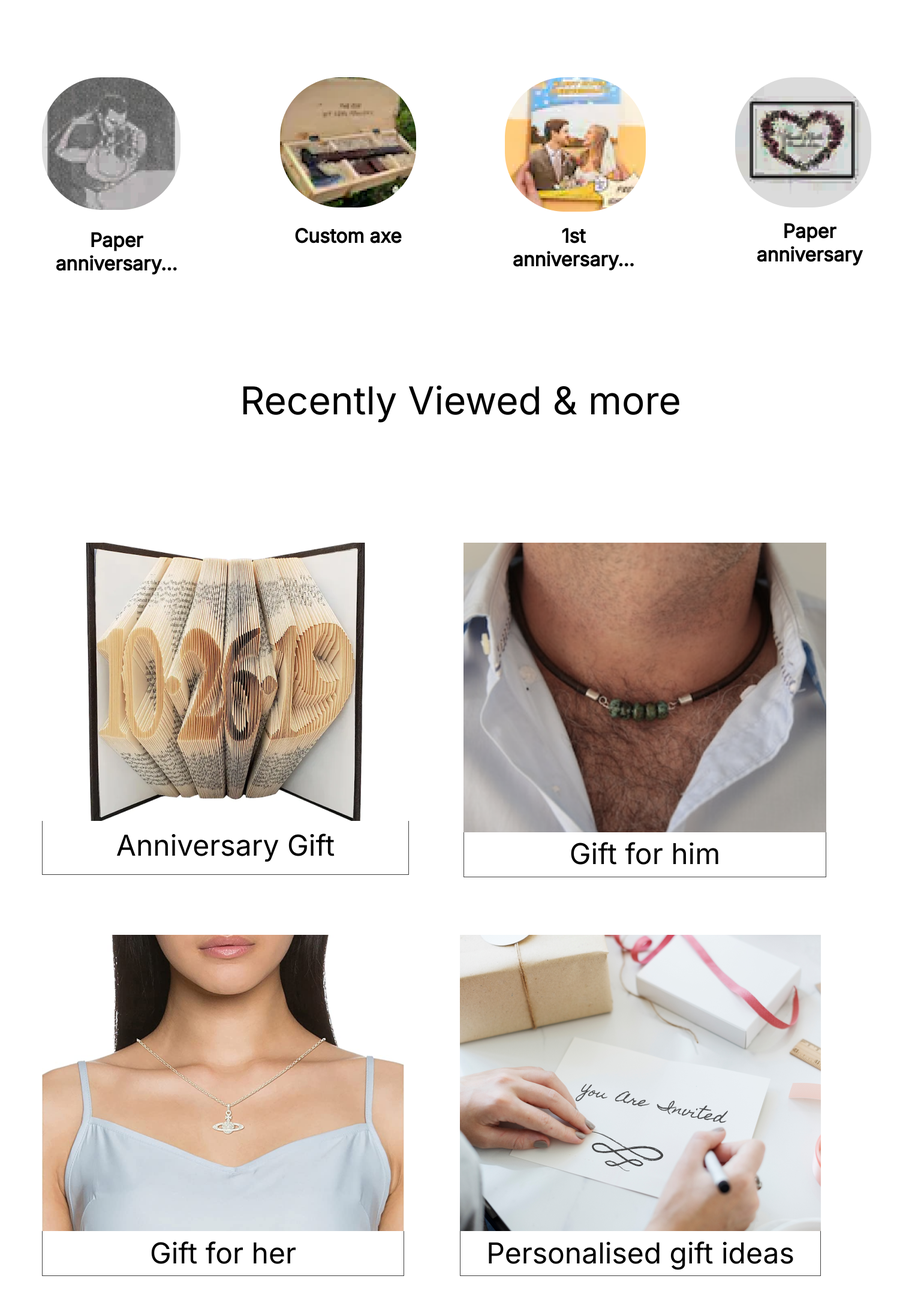
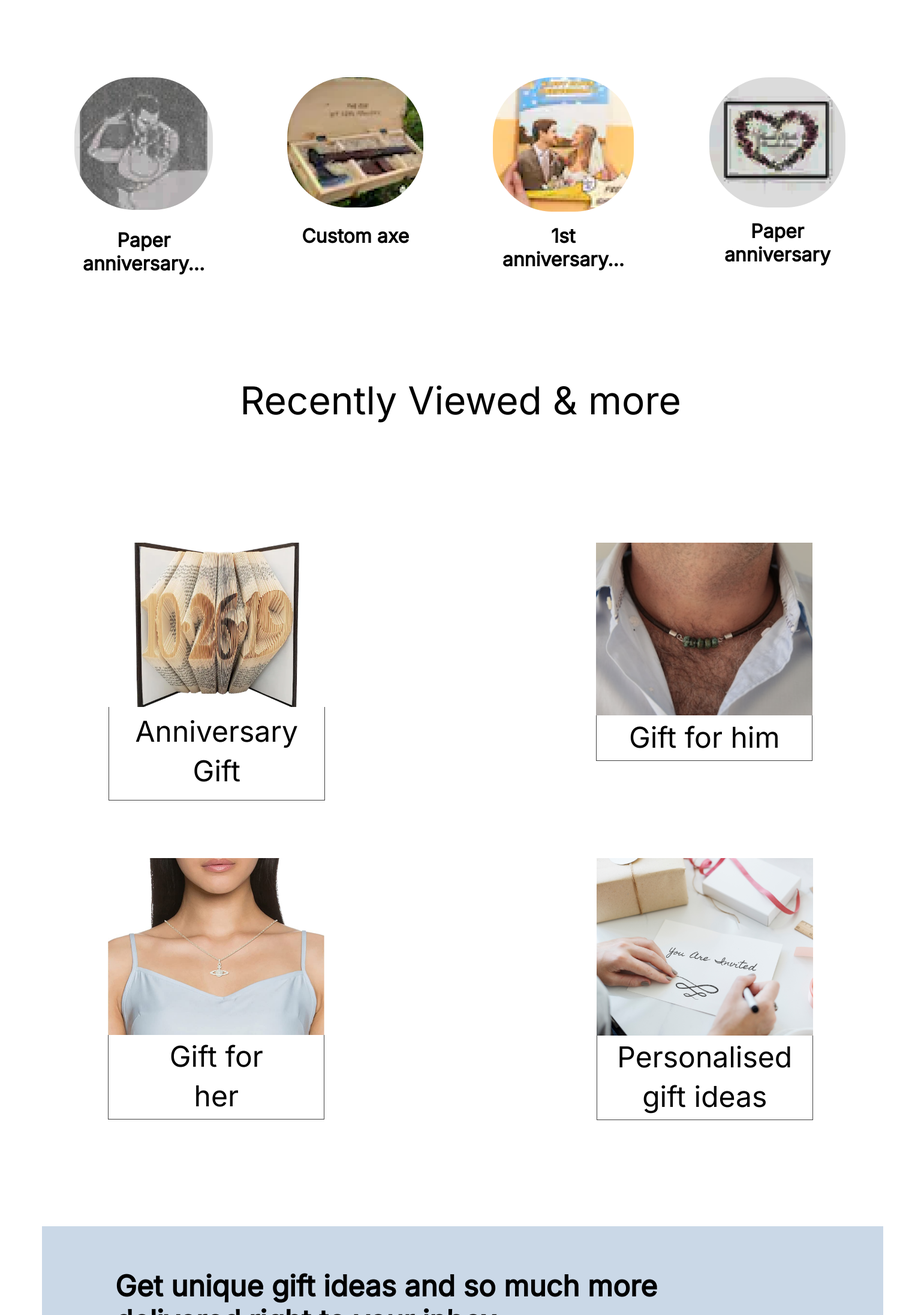
Before and after one commit to Layconnn/etsy, a React (Vite) app: page / in a window 1536 px wide. Shown: the part 520-2713 px from the top of the page at 60% size. Built offline with nearby package versions, Linux system fonts and the light colour scheme.

Commit message:
adjusting wider responsiveness

```diff
--- a/index.html
+++ b/index.html
@@ -16,6 +16,9 @@
       }
       html{
         font-family: 'Inter';
+        @media (min-width: 1441px){
+          margin: 0 auto;
+        }
       }
     </style>
     <style>
--- a/src/App.scss
+++ b/src/App.scss
@@ -72,9 +72,14 @@
 .section1{
     display: flex;
     justify-content: space-between;
-    padding-left: 4.375rem;
-    padding-right: 3.875rem;
+    margin-left: 4.375rem;
+    margin-right: 3.875rem;
     margin-top: 10.813rem;
+    @media (min-width: 1441px){
+        margin-left: auto;
+        margin-right: auto;
+        justify-content: space-evenly;
+      }
     @media (max-width: 1024px){
         padding-left: 2.375rem;
         margin-top: 1.813rem;
@@ -85,6 +90,7 @@
         padding-right: 1.938rem;
     }
     &__one{
+        text-align: center;
         @media (max-width: 768px){
             text-align: center;
         }
@@ -102,6 +108,7 @@
             font-size: 2rem;
             text-align: center;
             line-height: 2.438rem;
+            margin: auto;
             margin-top: 1.688rem;
             max-width: 15.5rem;
             @media (max-width: 1204px){
@@ -116,6 +123,7 @@
             @media (max-width: 768px){
                 margin: auto;
                 margin-top: 0.375rem;
+                font-size: 0.9rem;
             }
             @media (max-width: 500px){
                 font-size: 0.625rem;
@@ -124,6 +132,7 @@
         }
     }
     &__two{
+        text-align: center;
         @media (max-width: 768px){
             text-align: center;
         }
@@ -141,6 +150,7 @@
             text-align: center;
             font-size: 2rem;
             line-height: 2.438rem;
+            margin: auto;
             margin-top: 1.5rem;
             max-width: 15.5rem;
             @media (max-width: 1204px){
@@ -155,6 +165,7 @@
             @media (max-width: 768px){
                 margin: auto;
                 margin-top: 0.375rem;
+                font-size: 0.9rem;
             }
             @media (max-width: 500px){
                 font-size: 0.625rem;
@@ -163,6 +174,7 @@
         }
     }
     &__three{
+        text-align: center;
         @media (max-width: 768px){
             text-align: center;
         }
@@ -180,6 +192,7 @@
             font-size: 2rem;
             text-align: center;
             line-height: 2.438rem;
+            margin: auto;
             margin-top: 1.063rem;
             max-width: 14.25rem;
             @media (max-width: 1204px){
@@ -195,6 +208,8 @@
             @media (max-width: 768px){
                 margin: auto;
                 margin-top: 0.375rem;
+                max-width: 6.5rem;
+                font-size: 0.9rem;
             }
             @media (max-width: 500px){
                 font-size: 0.625rem;
@@ -203,6 +218,7 @@
         }
     }
     &__four{
+        text-align: center;
         @media (max-width: 768px){
             text-align: center;
         }
@@ -221,6 +237,7 @@
             font-size: 2rem;
             text-align: center;
             line-height: 2.438rem;
+            margin: auto;
             margin-top: 1rem;
             max-width: 15.5rem;
             @media (max-width: 1204px){
@@ -235,6 +252,7 @@
             @media (max-width: 768px){
                 margin: auto;
                 margin-top: 0.375rem;
+                font-size: 0.9rem;
             }
             @media (max-width: 500px){
                 font-size: 0.625rem;
@@ -251,6 +269,7 @@
     margin-top: 10.625rem;
     @media (max-width: 1024px){
         font-size: 2rem;
+        margin-top: 3.063rem;
     }
     @media (max-width: 500px){
         font-size: 0.875rem;
@@ -258,28 +277,46 @@
     }
 }
 .section2{
-    padding-left: 4.375rem;
-    padding-right: 3.875rem;
+    margin-left: 4.375rem;
+    margin-right: 3.875rem;
     margin-top: 12.438rem;
+    @media (min-width: 1441px){
+        margin-left: auto;
+        margin-right: auto;
+      }
     @media (max-width: 1024px){
-        padding-right: 1.938rem;
-        padding-left: 1.188rem;
+        margin-right: 1.938rem;
+        margin-left: 1.188rem;
         margin-top: 3.313rem;
     }
     &__term{
         display: flex;
         margin-bottom: 6rem;
+        @media (min-width: 1441px){
+            justify-content: space-around;
+          }
         @media (max-width: 1024px){
             margin-bottom: 2.688rem;
         }
         &__one{
             text-align: center;
+            @media (min-width: 1441px){
+                width: 100%;
+              }
             img{
                 max-width: 100%;
+                @media (min-width: 1441px){
+                    width: 50%;
+                  }
             }
             &__class{
                 margin-top: -0.4rem;
                 border: 1px solid rgba(0, 0, 0, 0.75);
+                @media (min-width: 1441px){
+                    width: 50%;
+                    margin-left: auto;
+                    margin-right: auto;
+                }
                 p{
                     margin: auto;
                     font-weight: 400;
@@ -287,6 +324,9 @@
                     padding-bottom: 0.3rem;
                     font-size: 3rem;
                     line-height: 4.125rem;
+                    @media (min-width: 1441px){
+                        width: 100%;
+                      }
                     @media (max-width: 1200px){
                         font-size: 2rem;
                     }
@@ -304,15 +344,26 @@
         &__four{
             text-align: center;
             margin-right: 5.688rem;
+            @media (min-width: 1441px){
+                width: 100%;
+              }
             @media (max-width: 768px){
                 margin-right: 1rem;
             }
             img{
                 max-width: 100%;
+                @media (min-width: 1441px){
+                    width: 50%;
+                }
             }
             &__class{
                 margin-top: -0.4rem;
                 border: 1px solid rgba(0, 0, 0, 0.75);
+                @media (min-width: 1441px){
+                    width: 50%;
+                    margin-left: auto;
+                    margin-right: auto;
+                }
                 p{
                     margin: auto;
                     font-weight: 400;
@@ -320,6 +371,9 @@
                     padding-bottom: 0.9rem;
                     font-size: 3rem;
                     line-height: 4.125rem;
+                    @media (min-width: 1441px){
+                        width: 100%;
+                      }
                     @media (max-width: 1200px){
                         font-size: 2rem;
                     }
@@ -342,14 +396,30 @@
     }
     &__term1{
         display: flex;
+        @media (min-width: 1441px){
+            margin-left: auto;
+            margin-right: auto;
+            justify-content: space-around;
+        }
         &__one{
             text-align: center;
+            @media (min-width: 1441px){
+                width: 100%;
+              }
             img{
                 max-width: 100%;
+                @media (min-width: 1441px){
+                    width: 50%;
+                }
             }
             &__class{
                 margin-top: -0.4rem;
                 border: 1px solid rgba(0, 0, 0, 0.75);
+                @media (min-width: 1441px){
+                    width: 50%;
+                    margin-left: auto;
+                    margin-right: auto;
+                }
                 p{
                     margin: auto;
                     padding-top: 0.3rem;
@@ -357,6 +427,9 @@
                     font-weight: 400;
                     font-size: 3rem;
                     line-height: 4.125rem;
+                    @media (min-width: 1441px){
+                        width: 50%;
+                      }
                     @media (max-width: 1200px){
                         font-size: 2rem;
                     }
@@ -373,12 +446,23 @@
         }
         &__two{
             text-align: center;
+            @media (min-width: 1441px){
+                width: 100%;
+              }
             img{
                 max-width: 100%;
+                @media (min-width: 1441px){
+                    width: 50%;
+                }
             }
             &__class{
                 margin-top: -0.4rem;
                 border: 1px solid rgba(0, 0, 0, 0.75);
+                @media (min-width: 1441px){
+                    width: 50%;
+                    margin-left: auto;
+                    margin-right: auto;
+                }
                 p{
                     margin: auto;
                     padding-top: 0.3rem;
@@ -386,6 +470,9 @@
                     font-weight: 400;
                     font-size: 3rem;
                     line-height: 4.125rem;
+                    @media (min-width: 1441px){
+                        width: 100%;
+                      }
                     @media (max-width: 1260px){
                         font-size: 2rem;
                     }
@@ -403,15 +490,26 @@
         &__three{
             text-align: center;
             margin-right: 5.813rem;
+            @media (min-width: 1441px){
+                width: 100%;
+              }
             @media (max-width: 768px){
                 margin-right: 1rem;
             }
             img{
                 max-width: 100%;
+                @media (min-width: 1441px){
+                    width: 50%;
+                  }
             }
             &__class{
                 margin-top: -0.4rem;
                 border: 1px solid rgba(0, 0, 0, 0.75);
+                @media (min-width: 1441px){
+                    width: 50%;
+                    margin-left: auto;
+                    margin-right: auto;
+                }
                 p{
                     margin: auto;
                     padding-top: 0.3rem;
@@ -419,6 +517,9 @@
                     font-weight: 400;
                     font-size: 3rem;
                     line-height: 4.125rem;
+                    @media (min-width: 1441px){
+                        width: 50%;
+                      }
                     @media (max-width: 1200px){
                         font-size: 2rem;
                     }
@@ -589,6 +690,10 @@
             margin-left: 6.625rem;
             margin-bottom: 8.125rem;
             margin-top: 5.625rem;
+            @media (min-width: 1441px){
+                margin-left: auto;
+                margin-right: auto;
+              }
             @media (max-width: 1200px){
                 font-size: 2rem;
             }
```
